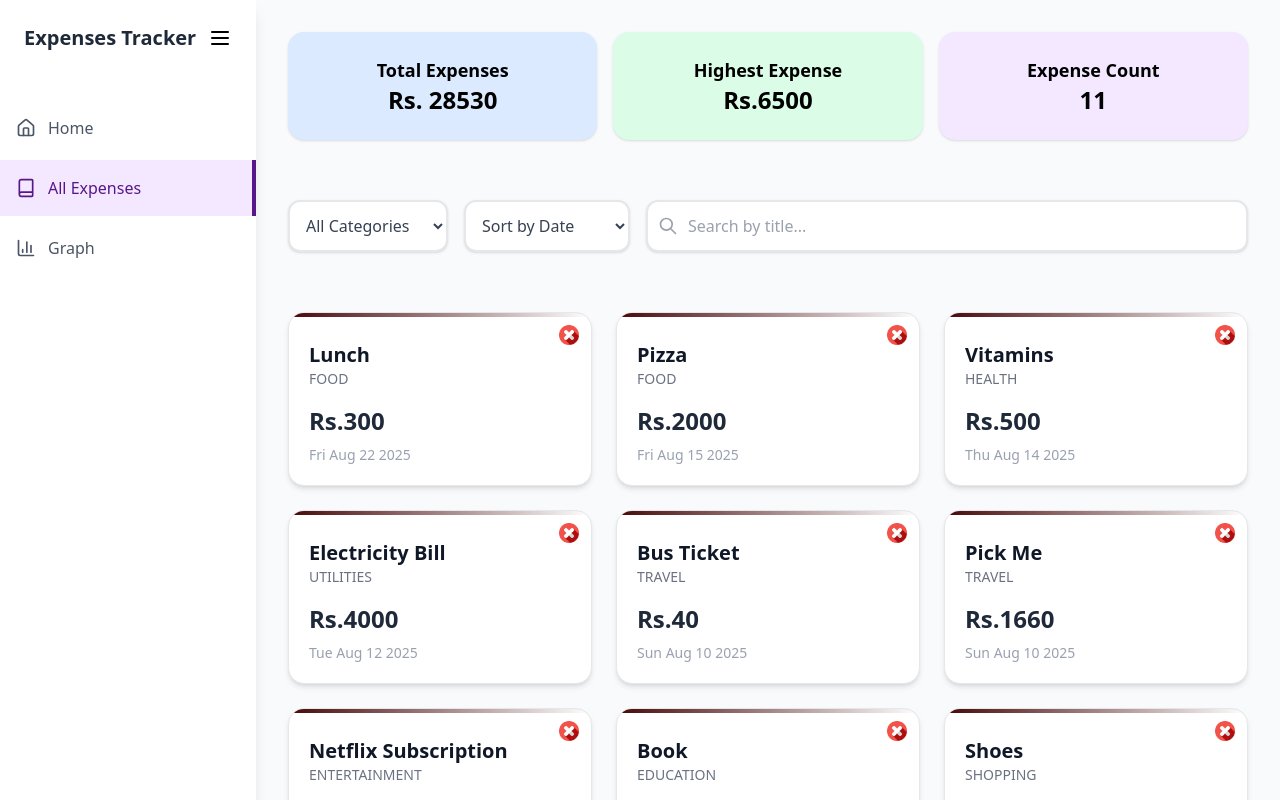
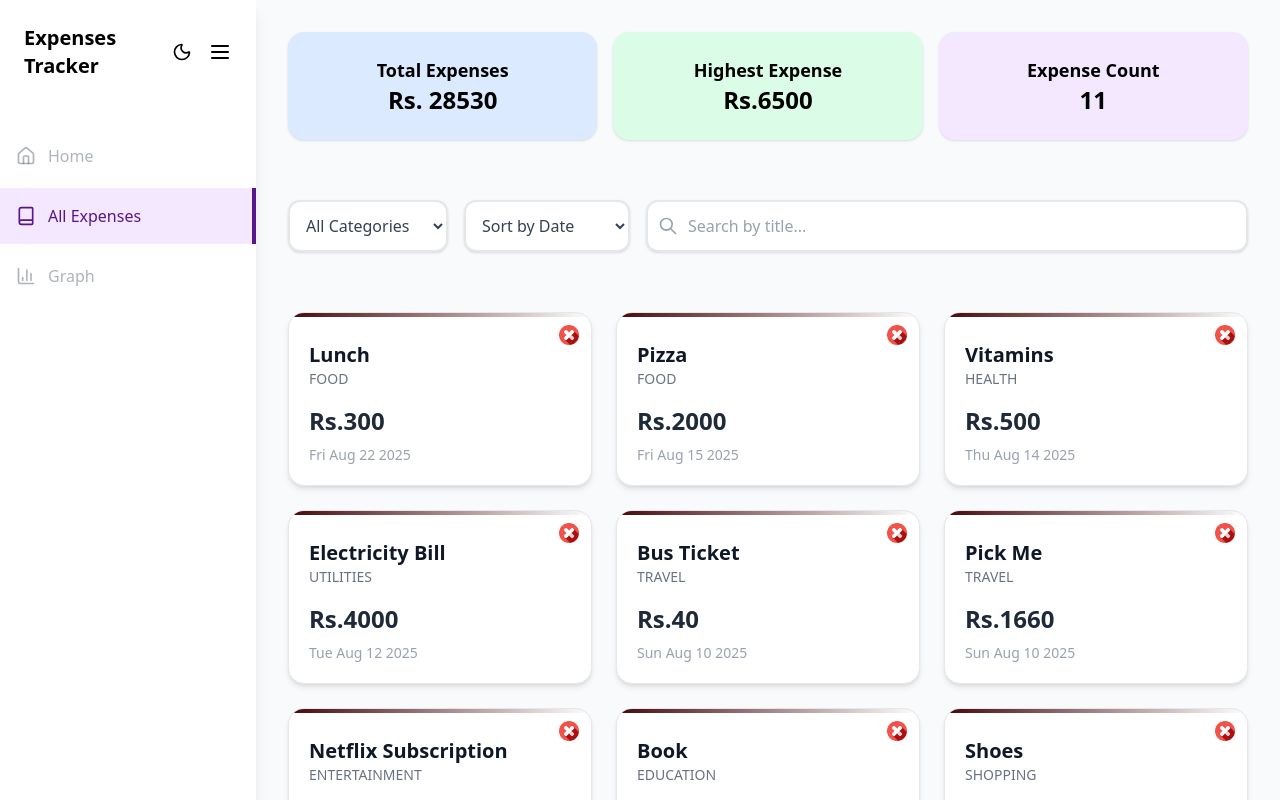
Before and after one commit to dulmini11/coinwise, a Next.js app: page / in a window 1280 px wide. Shown: the top 800 px of the page. Built offline with nearby package versions, Linux system fonts and the light colour scheme.

Commit message:
Implement dark and light mode

```diff
--- a/src/app/page.tsx
+++ b/src/app/page.tsx
@@ -10,7 +10,7 @@ import {
   ResponsiveContainer,
   Legend,
 } from "recharts";
-import { Home, Book, BarChart3, Menu } from "lucide-react";
+import { Home, Book, BarChart3, Menu, Moon, Sun } from "lucide-react";
 import Image from "next/image";
 import cancel from "../../public/cancel.png";
 
@@ -30,6 +30,7 @@ export default function ExpensesPage() {
   const [sortBy, setSortBy] = useState("date");
   const [search, setSearch] = useState("");
   const [expenses, setExpenses] = useState<any[]>([]);
+  const [darkMode, setDarkMode] = useState(false);
   const COLORS = ["#0088FE", "#00C49F", "#FFBB28", "#FF8042"];
 
   // Form state
@@ -145,9 +146,8 @@ export default function ExpensesPage() {
 
       case "graph":
         return (
-          <div className="bg-white p-6 rounded-2xl shadow">
-            {/* Category Breakdown Chart */}
-            <div className="bg-white p-6 rounded-2xl shadow">
+          <div className={`p-6 rounded-2xl shadow ${
+              darkMode ? "bg-gray-900 text-white" : "bg-white" }`}>
             <h3 className="text-lg font-semibold mb-4 text-center">
                 Category Breakdown
               </h3>
@@ -176,7 +176,6 @@ export default function ExpensesPage() {
               ) : (
                 <p className="text-center text-gray-500">No data to display.</p>
               )}
-            </div>
           </div>
         );
 
@@ -400,23 +399,35 @@ export default function ExpensesPage() {
   };
 
   return (
-    <div className="flex min-h-screen bg-gray-50">
+    <div className={`flex min-h-screen transition-colors duration-300 ${
+        darkMode ? "bg-black text-white" : "bg-gray-50 text-black"
+      }`}
+    >
       {/* Sidebar */}
       <div
-        className={`bg-white shadow-lg transition-all duration-300 ${
-          isMinimized ? "w-20" : "w-64"
-        }`}
+        className={`shadow-lg transition-all duration-300 ${
+          darkMode ? "bg-black text-white" : "bg-white text-black"
+        } ${isMinimized ? "w-20" : "w-64"}`}
       >
         <div className="flex items-center justify-between p-6">
           {!isMinimized && (
-            <h1 className="text-xl font-bold text-gray-800">Expenses Tracker</h1>
+            <h1 className="text-xl font-bold">Expenses Tracker</h1>
           )}
+          <div className="flex gap-2">
+            {/* Dark Mode Toggle Button 🌙☀️ */}
+            <button
+              onClick={() => setDarkMode(!darkMode)}
+              className="p-2 rounded-full hover:bg-gray-200 dark:hover:bg-gray-300/30 transition"
+            >
+              {darkMode ? <Sun size={20} /> : <Moon size={20} />}
+            </button>
             <button
               onClick={() => setIsMinimized(!isMinimized)}
-            className="rounded hover:bg-gray-100"
+              className="rounded hover:bg-gray-300/30  dark:hover:bg-gray-700"
             >
               <Menu size={24} />
             </button>
+          </div>
         </div>
 
         <nav className="mt-6 flex flex-col gap-1">
@@ -426,8 +437,12 @@ export default function ExpensesPage() {
               onClick={() => setActiveTab(item.id)}
               className={`w-full flex items-center p-4 transition-colors duration-200 ${
                 activeTab === item.id
-                  ? "bg-purple-100 text-purple-900 border-r-4 border-purple-900"
-                  : "text-gray-600 hover:bg-gray-100 hover:text-gray-900"
+                  ? darkMode
+                    ? "bg-gray-700/40 text-white border-r-4 border-purple-500"
+                    : "bg-purple-100 text-purple-900 border-r-4 border-purple-900"
+                  : darkMode
+                  ? "text-gray-300 hover:bg-gray-700/40"
+                  : "text-gray-700/40 hover:bg-gray-100 hover:text-gray-900"
               }`}
             >
               <span className="text-lg">{item.icon}</span>
```
Lines whose indentation alone changed are shown as unchanged.
